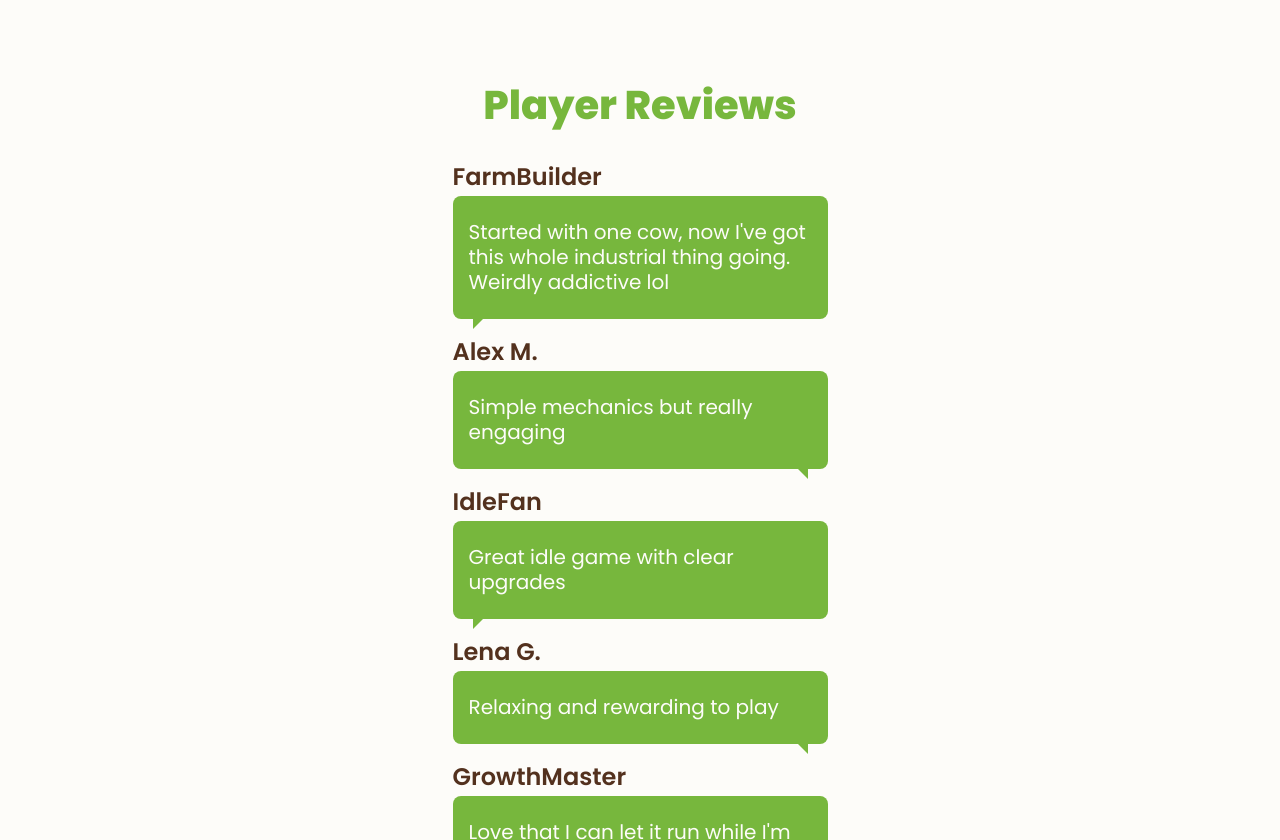
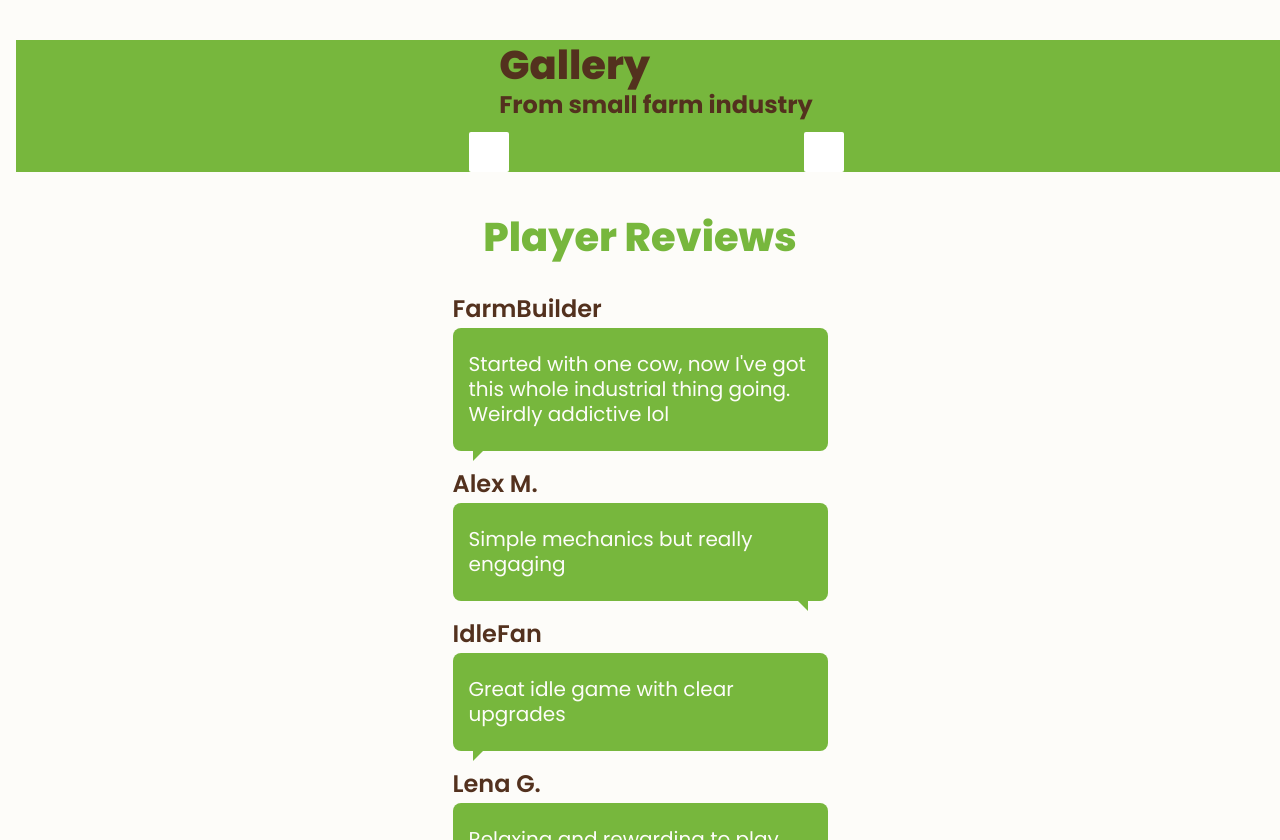
Before and after one commit to Wladzio1/STP-12567, a website built with Vite: page src/index.html in a window 1280 px wide. Shown: the part 7500-8340 px from the top of the page. Built offline with nearby package versions, Linux system fonts and the light colour scheme; a web font is replaced by a local one.

Commit message:
started gallery section

```diff
--- /dev/null
+++ b/src/css/gallery.css
@@ -0,0 +1,42 @@
+.gallery {
+  background-color: #77b73d;
+  width: 100vw;
+}
+
+.gallery-container {
+  display: flex;
+  flex-direction: column;
+  align-items: center;
+  gap: 12px;
+  padding: 0;
+}
+
+.gallery-title,
+.gallery-h3 {
+  margin: 0;
+}
+
+.gallery-grid {
+  display: flex;
+  flex-direction: column;
+  width: 100%;
+}
+
+.gallery-swiper {
+  display: flex;
+  flex-direction: row;
+  justify-content: space-between;
+  width: 100%;
+}
+
+.gallery-btn {
+  display: flex;
+  width: 40px;
+  height: 40px;
+  border: none;
+  border-radius: 2px;
+  align-items: center;
+  justify-content: center;
+  background-color: #ffffff;
+  color: transparent;
+}
--- a/src/css/styles.css
+++ b/src/css/styles.css
@@ -20,6 +20,7 @@
 @import url('./vite-promo.css');
 @import url('./badges.css');
 @import url('./back-link.css');
+@import url('./gallery.css');
 @import url('./reviews.css');
 @import url('./FAQ.css');
 @import url('./contact.css');
--- a/src/index.html
+++ b/src/index.html
@@ -16,6 +16,7 @@
       <load src="./partials/gameplay-loop.html" />
       <load src="./partials/features.html" />
       <load src="./partials/why-download.html" />
+      <load src="./partials/gallery.html" />
       <load src="./partials/reviews.html" />
       <load src="./partials/FAQ.html" />
       <load src="./partials/contact.html" />
--- a/src/partials/footer.html
+++ b/src/partials/footer.html
@@ -4,8 +4,8 @@
       © 2026 fieldprotocolway.site — All rights reserved
     </p>
     <ul class="footer-nav">
-      <li><a href="../privacyPolicy.html">Privacy Policy</a></li>
-      <li><a href="../termsAndConditions.html">Terms & Conditions</a></li>
+      <li><a href="./privacy-policy.html">Privacy Policy</a></li>
+      <li><a href="./terms-and-conditions.html">Terms & Conditions</a></li>
     </ul>
   </div>
 </footer>
--- /dev/null
+++ b/src/partials/gallery.html
@@ -0,0 +1,34 @@
+<section class="gallery">
+  <div class="container gallery-container">
+    <div class="gallery-content">
+      <h2 class="gallery-title">Gallery</h2>
+      <h3 class="gallery-h3">From small farm industry</h3>
+    </div>
+    <div class="gallery-grid">
+      <div class="gallery-swiper">
+        <button class="gallery-btn">
+          <svg
+            class="arrow left-arrow"
+            width="24"
+            height="24"
+            aria-hidden="true"
+          >
+            <use href="../img//left-arrow.svg"></use>
+          </svg>
+        </button>
+        <button class="gallery-btn">
+          <svg
+            class="arrow right-arrow"
+            fill="none"
+            width="24"
+            height="24"
+            aria-hidden="true"
+          >
+            <use href="../img//right-arrow.svg"></use>
+          </svg>
+        </button>
+      </div>
+      <div class="gallery-imgs"></div>
+    </div>
+  </div>
+</section>
```
Also changed, not shown: src/privacy-policy.html (renamed from src/privacyPolicy.html), src/terms-and-conditions.html (renamed from src/termsAndConditions.html).
